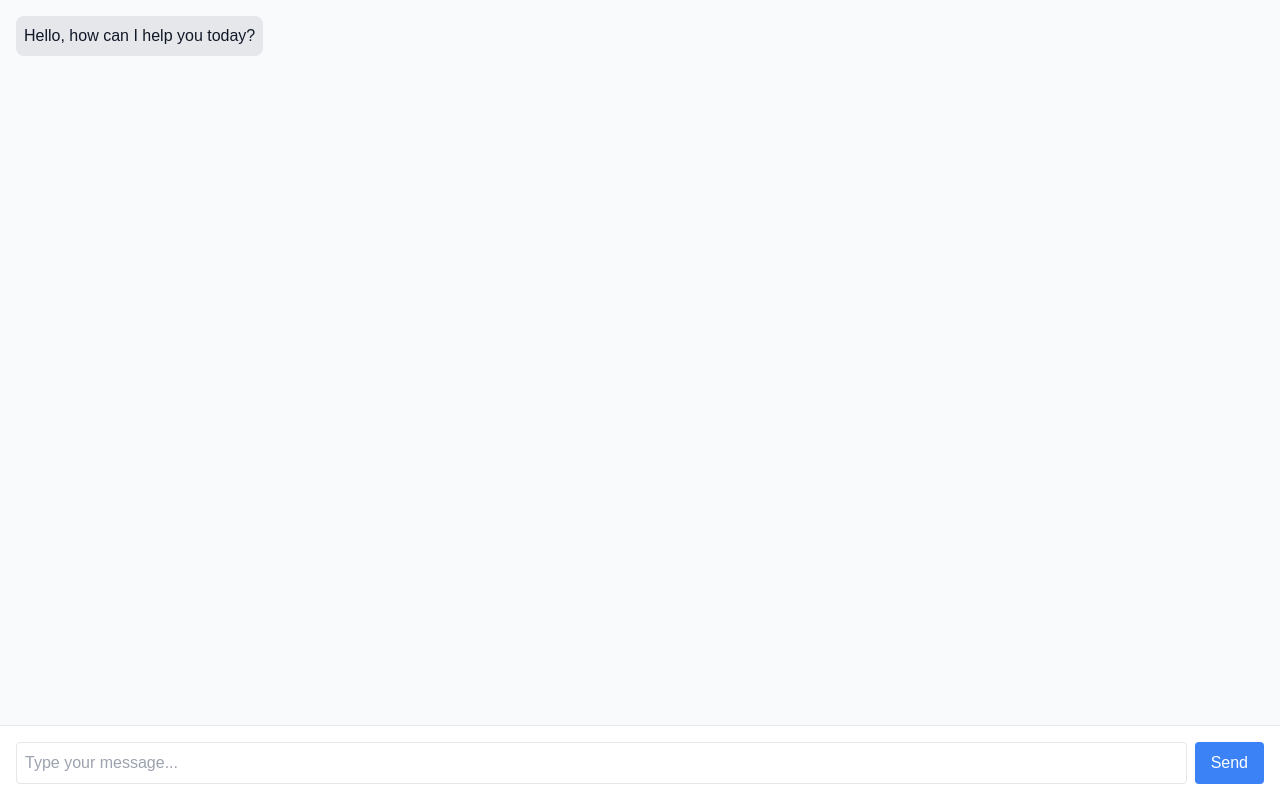
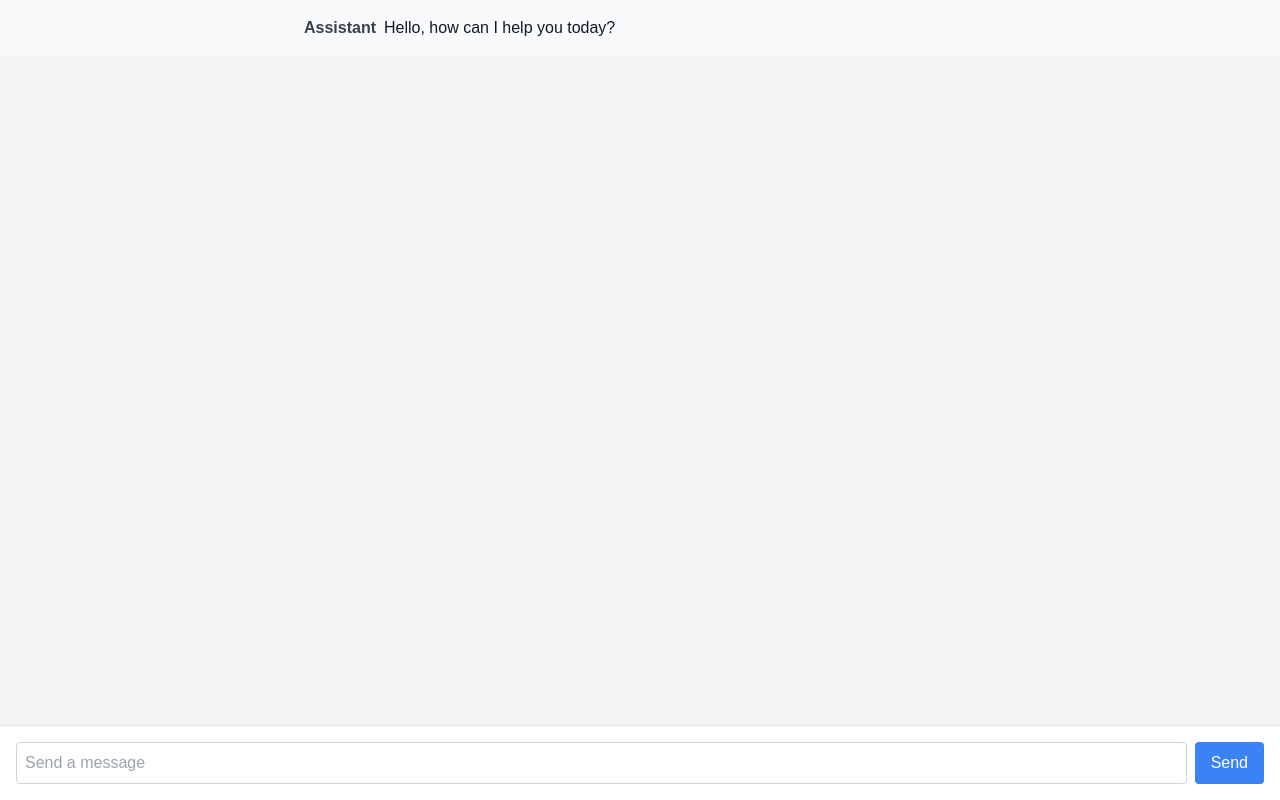
Before and after one commit to march-dave/react-next-anycase, a Next.js app: page /chat in a window 1280 px wide. Built offline with nearby package versions, Linux system fonts and the light colour scheme.

Commit message:
Improve chat page to mimic ChatGPT UI

```diff
--- a/components/ChatBubble.js
+++ b/components/ChatBubble.js
@@ -2,10 +2,16 @@ import React from 'react';
 
 export default function ChatBubble({ message }) {
   const isUser = message.role === 'user';
+
   return (
-    <div className={`flex ${isUser ? 'justify-end' : 'justify-start'} mb-2`}>
-      <div className={`rounded-lg p-2 max-w-xs whitespace-pre-wrap ${isUser ? 'bg-blue-500 text-white' : 'bg-gray-200 text-gray-900'}`}>
-        {message.text}
+    <div className={isUser ? 'bg-white' : 'bg-gray-50'}>
+      <div className="max-w-2xl mx-auto py-4 flex">
+        <span className="font-semibold w-20 text-gray-700">
+          {isUser ? 'You' : 'Assistant'}
+        </span>
+        <p className="whitespace-pre-wrap text-gray-900">
+          {message.text}
+        </p>
       </div>
     </div>
   );
--- a/pages/chat.js
+++ b/pages/chat.js
@@ -4,7 +4,7 @@ import ChatBubble from '@/components/ChatBubble';
 
 export default function ChatPage() {
   const [messages, setMessages] = useState([
-    { role: 'bot', text: 'Hello, how can I help you today?' }
+    { role: 'assistant', text: 'Hello, how can I help you today?' }
   ]);
   const [input, setInput] = useState('');
 
@@ -12,7 +12,7 @@ export default function ChatPage() {
     e.preventDefault();
     if (!input.trim()) return;
     const userMsg = { role: 'user', text: input };
-    const botMsg = { role: 'bot', text: `You said: ${input}` };
+    const botMsg = { role: 'assistant', text: `You said: ${input}` };
     setMessages([...messages, userMsg, botMsg]);
     setInput('');
   };
@@ -23,20 +23,20 @@ export default function ChatPage() {
         <title>Chat</title>
       </Head>
       <div className="flex flex-col h-screen">
-        <div className="flex-1 overflow-y-auto p-4 bg-gray-50">
+        <div className="flex-1 overflow-y-auto bg-gray-100">
           {messages.map((msg, idx) => (
             <ChatBubble key={idx} message={msg} />
           ))}
         </div>
-        <form onSubmit={handleSubmit} className="p-4 border-t flex bg-white">
-          <input
-            type="text"
-            className="flex-1 border rounded p-2 mr-2"
+        <form onSubmit={handleSubmit} className="p-4 border-t bg-white flex gap-2">
+          <textarea
+            rows={1}
+            className="w-full border border-gray-300 rounded p-2 resize-none"
             value={input}
             onChange={(e) => setInput(e.target.value)}
-            placeholder="Type your message..."
+            placeholder="Send a message"
           />
-          <button type="submit" className="bg-blue-500 text-white rounded px-4">
+          <button type="submit" className="bg-blue-500 text-white rounded px-4 py-2">
             Send
           </button>
         </form>
```
